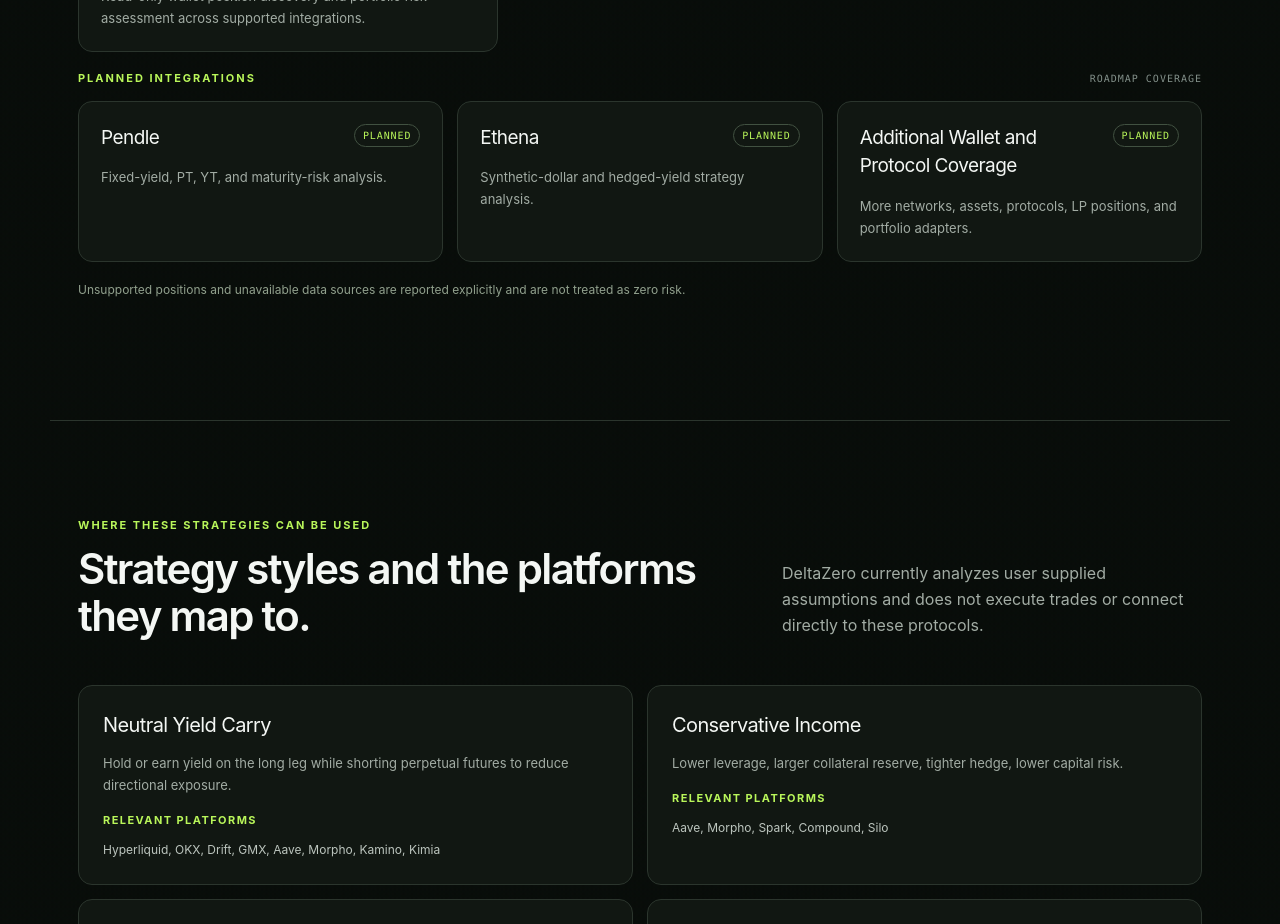
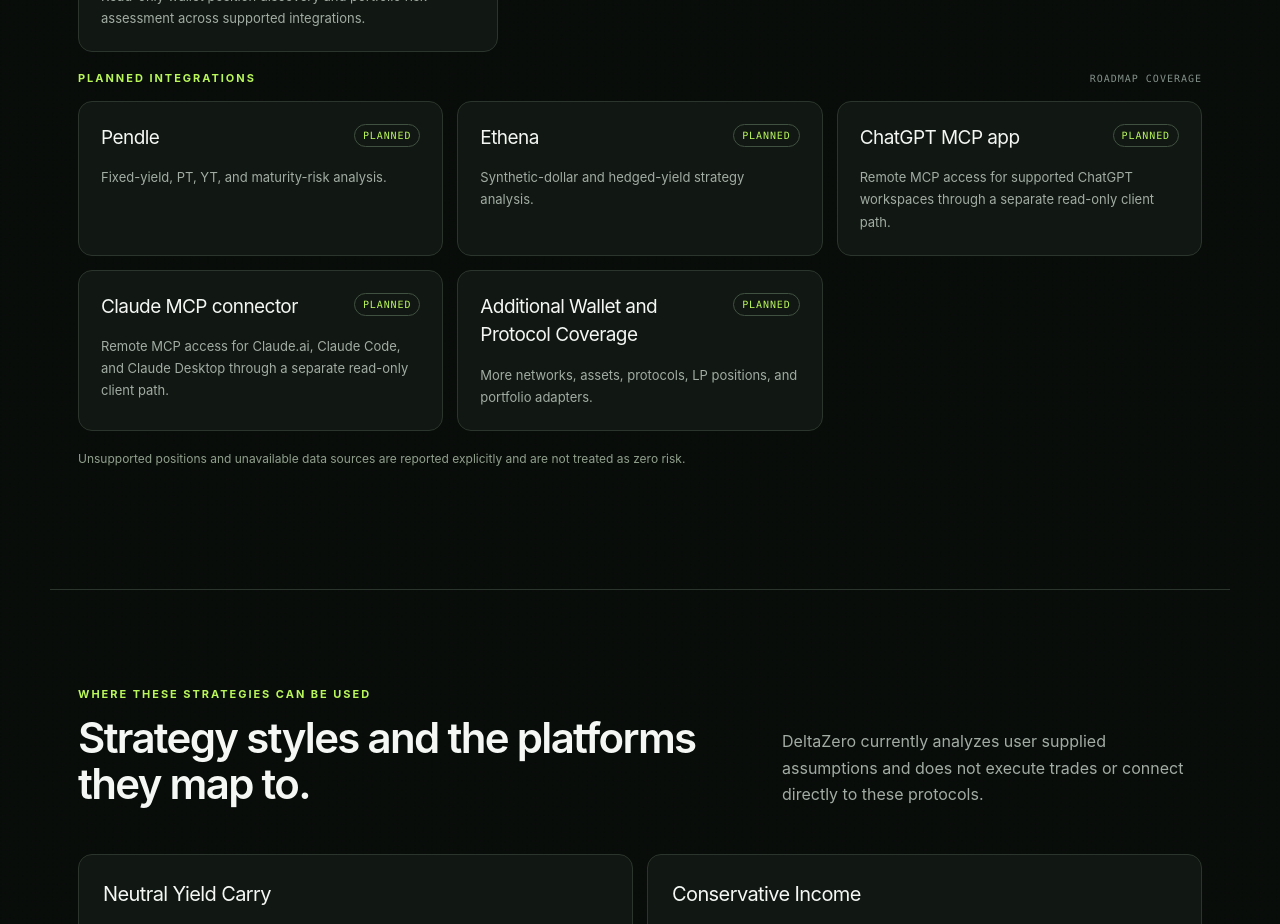
Before and after one commit to Teecash96/DeltaZero, a Next.js app in the folder frontend/: page / in a window 1280 px wide. Shown: the part 7320-8244 px from the top of the page. Built offline with nearby package versions, Linux system fonts and the light colour scheme; no server answers.

Commit message:
docs: add planned ChatGPT and Claude integrations

```diff
--- a/frontend/app/page.tsx
+++ b/frontend/app/page.tsx
@@ -129,6 +129,16 @@
 const plannedIntegrations = [
   { name: "Pendle", badge: "PLANNED", useCase: "Fixed-yield, PT, YT, and maturity-risk analysis." },
   { name: "Ethena", badge: "PLANNED", useCase: "Synthetic-dollar and hedged-yield strategy analysis." },
+  {
+    name: "ChatGPT MCP app",
+    badge: "PLANNED",
+    useCase: "Remote MCP access for supported ChatGPT workspaces through a separate read-only client path.",
+  },
+  {
+    name: "Claude MCP connector",
+    badge: "PLANNED",
+    useCase: "Remote MCP access for Claude.ai, Claude Code, and Claude Desktop through a separate read-only client path.",
+  },
   {
     name: "Additional Wallet and Protocol Coverage",
     badge: "PLANNED",
```
Also changed, not shown: 1 other file (tests, documents, lock files or other folders).
